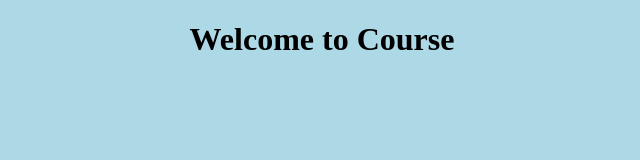
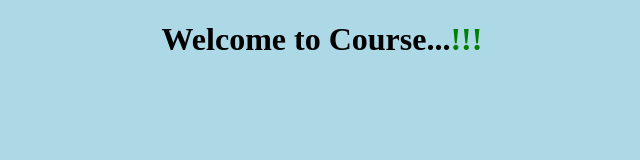
Before and after one commit to smarigowda/sassCourseByKP, a website: page src/index.html in a window 1280 px wide. Shown: the whole page, without its empty margins (318-958 px from the left). Drawn offline with Linux system fonts and the light colour scheme.

Commit message:
folder reorg

```diff
--- a/src/index.html
+++ b/src/index.html
@@ -8,6 +8,6 @@
     <title>Document</title>
 </head>
 <body>
-    <h1>Welcome to Course</h1>
+    <h1>Welcome to Course...<span>!!!</span></h1>
 </body>
 </html>
--- a/src/css/demo.scss
+++ b/src/sass/demo.scss
@@ -4,4 +4,7 @@ body {
 
 h1 {
     text-align: center;
+    & span {
+        color: green;
+    }
 }
```
Also changed, not shown: src/css/demo.css, 1 other file.
